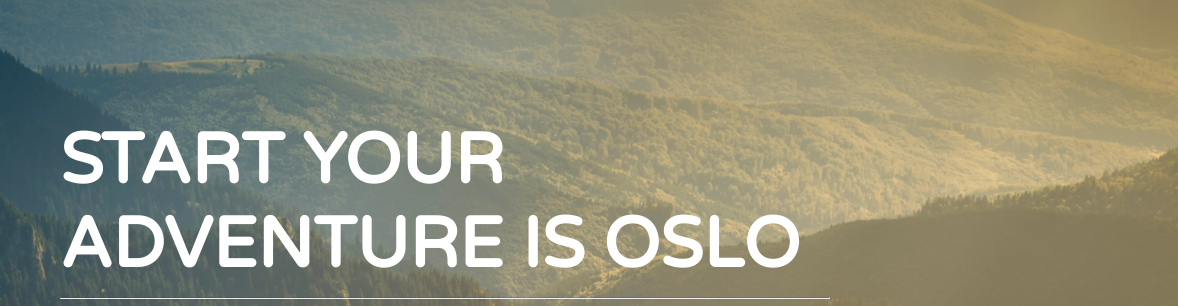
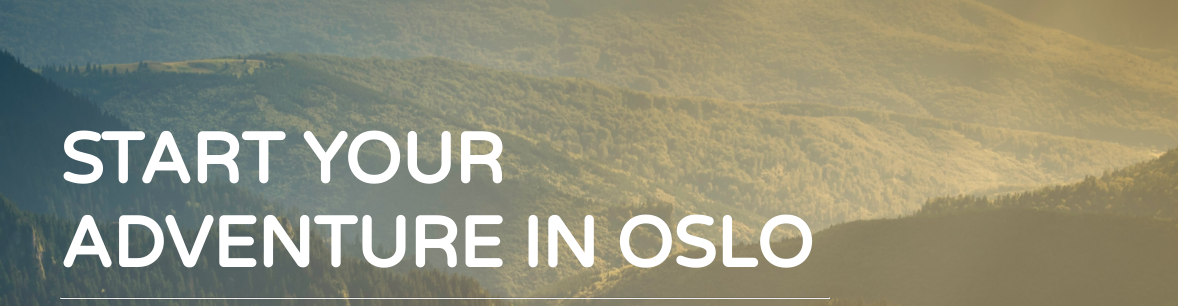
Before and after one commit to Code-Institute-Submissions/mlsp2, a plain HTML site: page index.html in a window 1280 px wide. Shown: the part 121-427 px from the top of the page, 0-1178 px from the left. Drawn offline with nearby package versions, Linux system fonts and the light colour scheme; a web font is replaced by a local one.

Commit message:
had a typo in the heading

```diff
--- a/index.html
+++ b/index.html
@@ -58,7 +58,7 @@
 		<!-- Start Landing Page Section -->
             <div class="home-img">
                 <div class="caption text-center">
-                    <h1>start your adventure is Oslo</h1>
+                    <h1>start your adventure in Oslo</h1>
                     <hr>
                     <h3>live with no excuses and travel with no regrets</h3>
                     <a class="btn btn-light btn-lg" href="about.html">Start</a>
```
